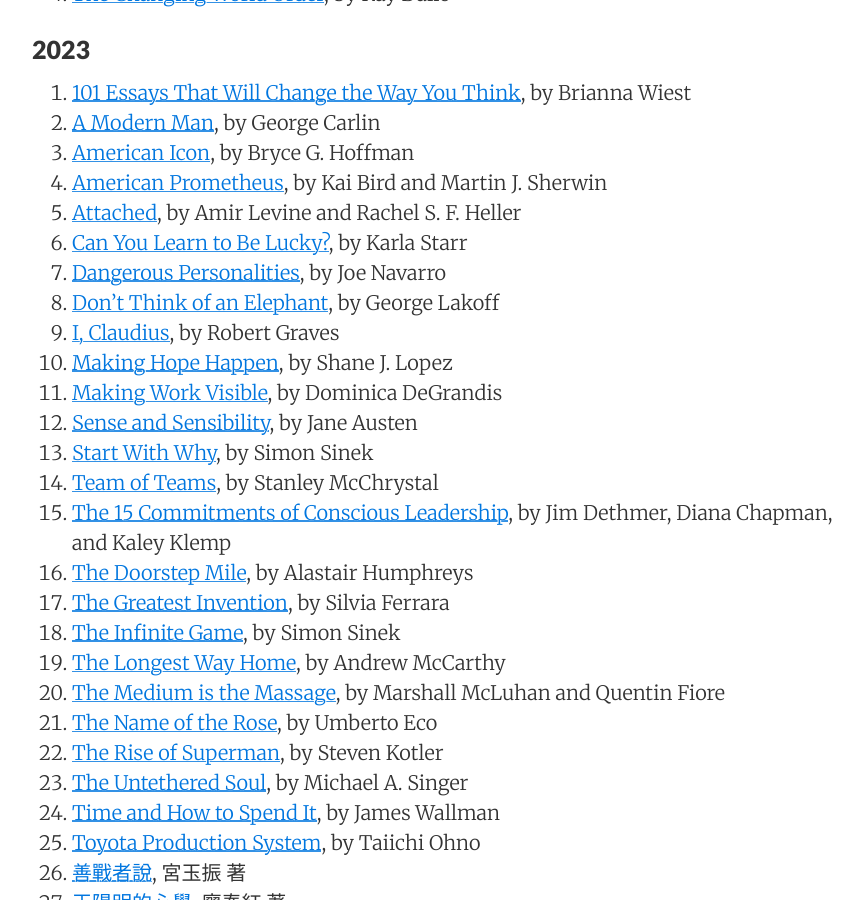
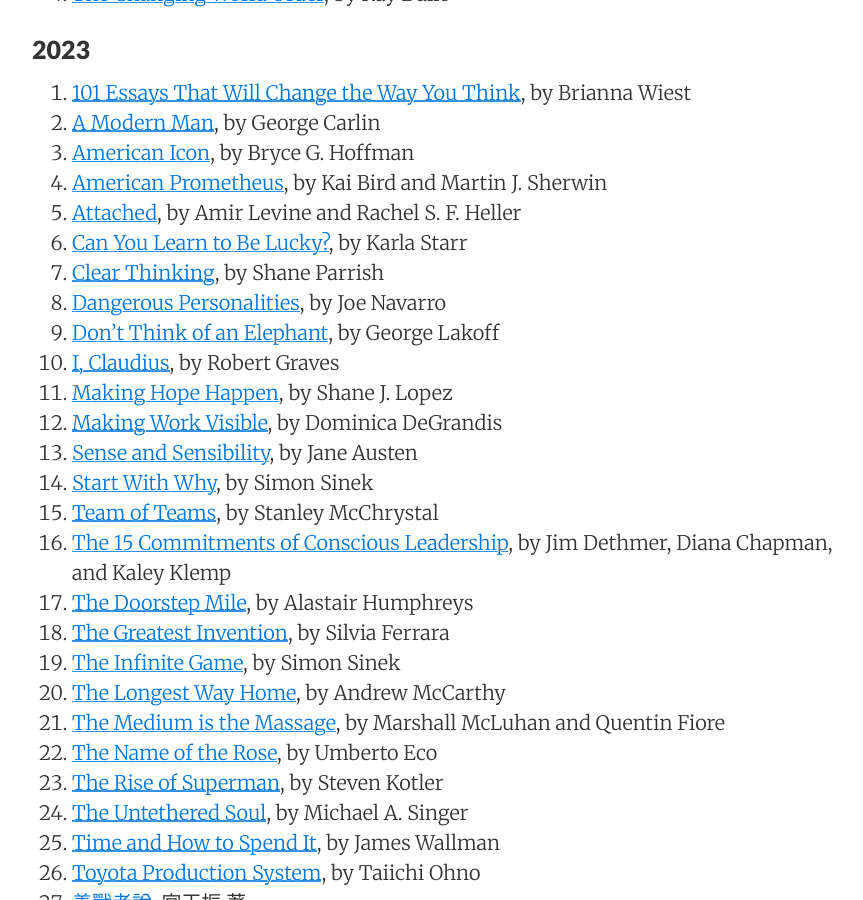
Before and after one commit to sewardlee337/sewardlee337.github.io, a Jekyll site: the page built from readinglist.md, in a window 1280 px wide and 900 px high, scrolled down 530 px. Shown: the whole window, without its empty margins (188-1051 px from the left). Built offline with Jekyll 4.4.1, drawn with Linux system fonts in a browser that asks for light colours; nearby versions of some CDN libraries.

Commit message:
update reading list

```diff
--- a/readinglist.md
+++ b/readinglist.md
@@ -26,6 +26,7 @@
 1. [American Prometheus](https://amzn.to/3ol7l1P), by Kai Bird and Martin J. Sherwin
 1. [Attached](https://www.amazon.com/Attached-Attachment-Find-Keep-Love-Find-ebook/dp/B0049H9AVU/ref=tmm_kin_swatch_0?_encoding=UTF8&qid=1687720325&sr=8-1), by Amir Levine and Rachel S. F. Heller
 1. [Can You Learn to Be Lucky?](https://amzn.to/3T7vSD2), by Karla Starr
+1. [Clear Thinking](https://www.amazon.com/Clear-Thinking-Turning-Ordinary-Extraordinary-ebook/dp/B0BRMPJ8DR/ref=tmm_kin_swatch_0?_encoding=UTF8&qid=1697346163&sr=8-1), by Shane Parrish
 1. [Dangerous Personalities](https://amzn.to/3IqofnT), by Joe Navarro
 1. [Don't Think of an Elephant](https://amzn.to/3ZRSquz), by George Lakoff
 1. [I, Claudius](https://www.amazon.com/I-Claudius-Robert-Graves-ebook/dp/B07NMNS2NY/ref=tmm_kin_swatch_0?_encoding=UTF8&qid=1692596081&sr=8-1), by Robert Graves
```
